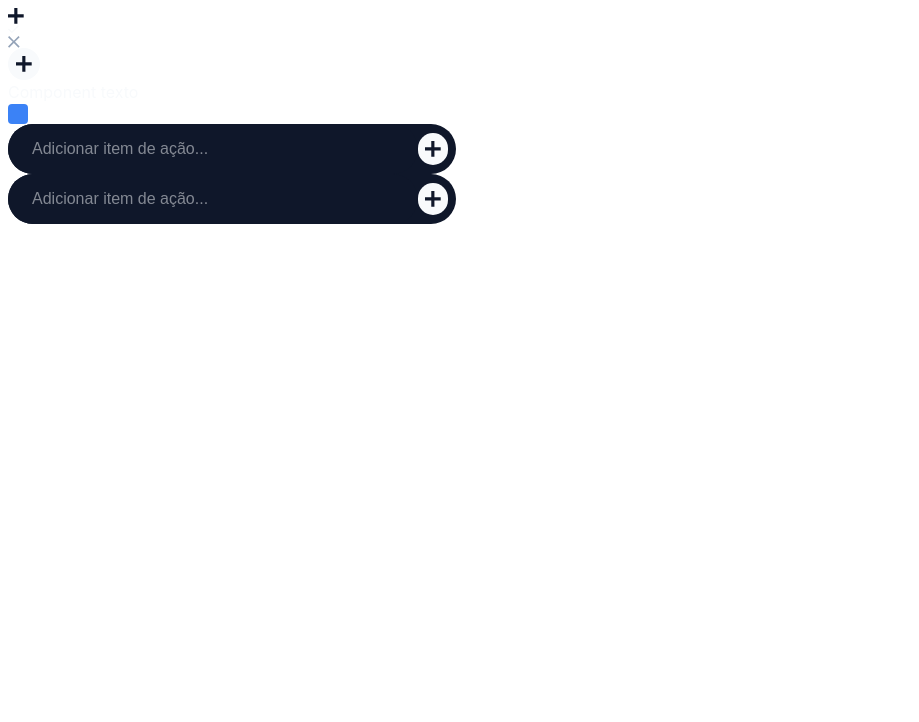
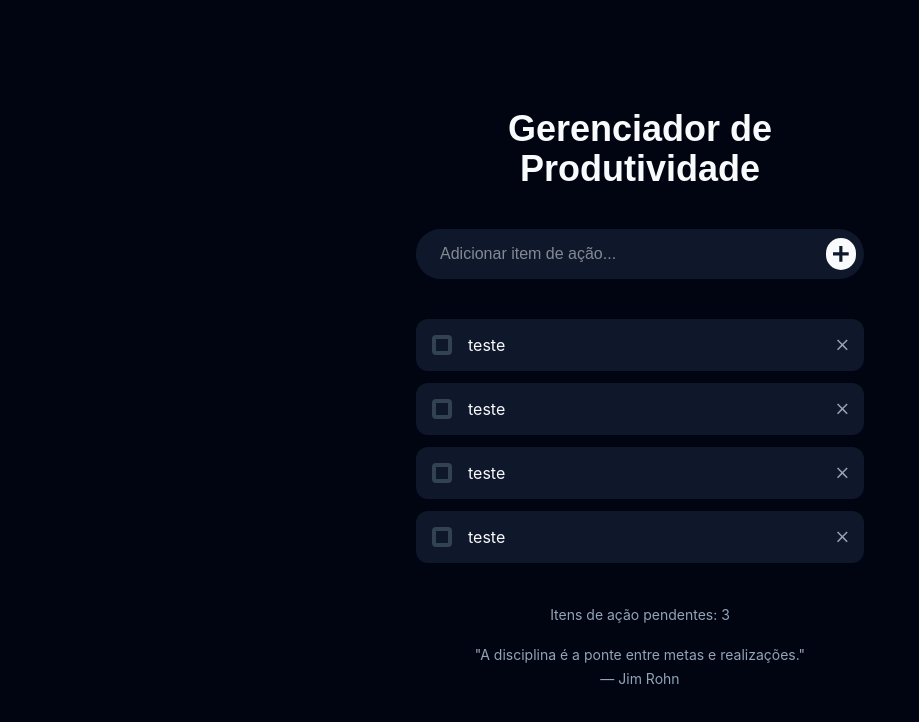
Before and after one commit to michaelprocha/todo-json-server, a React (Vite) app: page / in a window 1280 px wide. Shown: the top 722 px of the page, without its empty margins (0-919 px from the left). Built offline with nearby package versions, Linux system fonts and the light colour scheme.

Commit message:
layout finalize

```diff
--- a/src/App.tsx
+++ b/src/App.tsx
@@ -1,27 +1,39 @@
-import CheckIcon from "./components/icons/CheckIcon";
-import PlusIcon from "./components/icons/PlusIcon";
-import XIcon from "./components/icons/XIcon";
-import AddButton from "./components/AddButton";
 import Text from "./components/Text";
-import CheckBox from "./components/CheckBox";
-import InputText from "./components/InputText";
 import InputAdd from "./components/InputAdd";
+import Task from "./components/Task";
 
 function App() {
 	return (
-		<div className=" p-2 min-h-25">
-			<PlusIcon />
-			<CheckIcon />
-			<XIcon />
-			<AddButton />
-			<Text>Component texto</Text>
-			<CheckBox />
-			<div className="w-md">
-				<InputText placeholder="Adicionar item de ação...">
-					<AddButton />
-				</InputText>
-				<InputAdd />
-			</div>
+		<div className="bg-blue-background h-dvh flex flex-col items-center gap-10 justify-center">
+			<header className="w-md flex justify-center">
+				<Text as="h1" size="lg" weight="bold" lineHeight="lg" font="roboto" className="text-center">
+					Gerenciador de Produtividade
+				</Text>
+			</header>
+			<main className="w-md">
+				<div className="flex flex-col gap-10">
+					<div>
+						<InputAdd />
+					</div>
+					<div className="flex flex-col gap-3">
+						<Task>teste</Task>
+						<Task>teste</Task>
+						<Task>teste</Task>
+						<Task>teste</Task>
+					</div>
+				</div>
+			</main>
+			<footer className="flex flex-col items-center">
+				<Text as="p" font="inter" className="pb-4" color="secondary" size="sm">
+					Itens de ação pendentes: 3
+				</Text>
+				<Text as="p" font="inter" color="secondary" size="sm">
+					"A disciplina é a ponte entre metas e realizações."
+				</Text>
+				<Text as="p" font="inter" color="secondary" size="sm">
+					— Jim Rohn
+				</Text>
+			</footer>
 		</div>
 	);
 }
--- a/src/components/CheckBox.tsx
+++ b/src/components/CheckBox.tsx
@@ -4,17 +4,13 @@ import { tv, type VariantProps } from "tailwind-variants";
 import CheckIcon from "./icons/CheckIcon";
 
 const checkBoxVariants = tv({
-	base: `rounded-sm flex items-center justify-center`,
+	base: `rounded-sm flex items-center justify-center border-4`,
 	variants: {
-		color: {
-			primary: "bg-blue",
-		},
 		size: {
 			md: "size-5",
 		},
 	},
 	defaultVariants: {
-		color: "primary",
 		size: "md",
 	},
 });
@@ -25,7 +21,7 @@ type CheckBoxProps = Omit<ComponentProps<"input">, keyof VariantProps<typeof che
 		checkSize?: ComponentProps<typeof CheckIcon>["size"];
 	};
 
-function CheckBox({ color, size, className, checkColor, checkSize, ...props }: CheckBoxProps) {
+function CheckBox({ size, className, checkColor, checkSize, ...props }: CheckBoxProps) {
 	const [completed, setCompleted] = useState<boolean>(false);
 
 	function completedTask() {
@@ -35,7 +31,14 @@ function CheckBox({ color, size, className, checkColor, checkSize, ...props }: C
 	return (
 		<div className="relative" onClick={() => completedTask()}>
 			<input type="checkbox" className="peer sr-only" />
-			<div className={twMerge(checkBoxVariants({ color, size }), className)} {...props}>
+			<div
+				className={twMerge(
+					checkBoxVariants({ size }),
+					className,
+					`${completed === true ? "bg-blue border-none" : "bg-blue-dark border-blue-light"}`,
+				)}
+				{...props}
+			>
 				{completed && <CheckIcon color={checkColor} size={checkSize} />}
 			</div>
 		</div>
--- /dev/null
+++ b/src/components/Task.tsx
@@ -0,0 +1,34 @@
+import type { ComponentProps } from "react";
+import { twMerge } from "tailwind-merge";
+import { tv, type VariantProps } from "tailwind-variants";
+import CheckBox from "./CheckBox";
+import XIcon from "./icons/XIcon";
+import Text from "./Text";
+
+const taskVariants = tv({
+	base: `min-h-13 w-full flex items-center rounded-xl px-4`,
+	variants: {
+		background: {
+			primary: "bg-blue-dark",
+		},
+	},
+	defaultVariants: {
+		background: "primary",
+	},
+});
+
+type TaskProps = Omit<ComponentProps<"div">, keyof VariantProps<typeof taskVariants>> & VariantProps<typeof taskVariants>;
+
+function Task({ children, background, className, ...props }: TaskProps) {
+	return (
+		<div className={twMerge(taskVariants({ background }), className)} {...props}>
+			<CheckBox className="cursor-pointer" />
+			<Text as="p" className="px-4 w-full" font="inter">
+				{children}
+			</Text>
+			<XIcon className="cursor-pointer" />
+		</div>
+	);
+}
+
+export default Task;
--- a/src/components/icons/XIcon.tsx
+++ b/src/components/icons/XIcon.tsx
@@ -22,7 +22,7 @@ type PlusIconProps = VariantProps<typeof plusIconVariants> &
 		className?: string;
 	};
 
-function PlusIcon({ color, size, className, ...props }: PlusIconProps) {
+function XIcon({ color, size, className, ...props }: PlusIconProps) {
 	return (
 		<svg
 			viewBox="0 0 12 12"
@@ -36,4 +36,4 @@ function PlusIcon({ color, size, className, ...props }: PlusIconProps) {
 	);
 }
 
-export default PlusIcon;
+export default XIcon;
--- a/src/styles/style.css
+++ b/src/styles/style.css
@@ -4,6 +4,7 @@
   --color-*: initial;
   --color-white: #F8FAFC;
   --color-grey: #94A3B8;
+  --color-blue-background: #000511;
   --color-blue-dark: #0F172A;
   --color-blue-light: #334155;
   --color-blue: #3B82F6;
```
